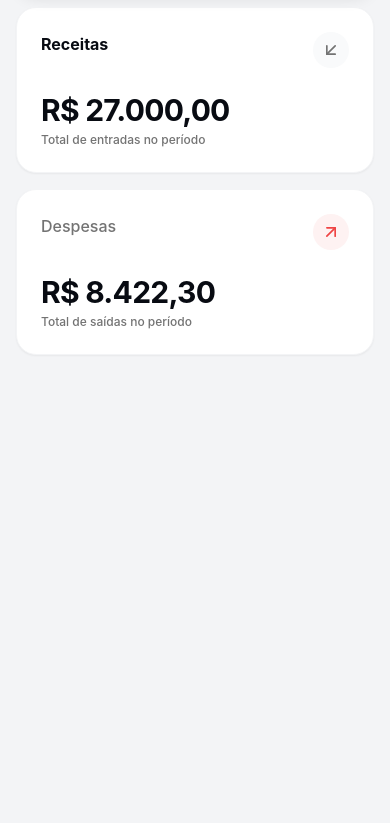
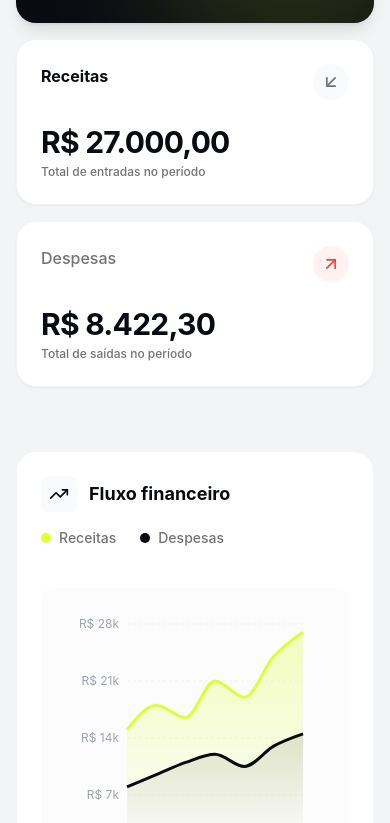
Before and after one commit to tuliocareli/mycash-plus, a React (Vite) app: page / in a window 390 px wide. Shown: the part 1177-2000 px from the top of the page. Before the commit the page ends 1596 px from the top, so only its background shows below. Built offline with nearby package versions, Linux system fonts and the light colour scheme.

Commit message:
fix: resolve mobile scroll and cutting issues on dashboard

```diff
--- a/package.json
+++ b/package.json
@@ -16,6 +16,7 @@
     "react": "^18.3.1",
     "react-dom": "^18.3.1",
     "react-router-dom": "^6.24.1",
+    "recharts": "^3.7.0",
     "tailwind-merge": "^2.3.0"
   },
   "devDependencies": {
--- /dev/null
+++ b/src/components/dashboard/FinancialFlowChart/index.tsx
@@ -0,0 +1,139 @@
+import { TrendingUp } from 'lucide-react';
+import {
+    AreaChart,
+    Area,
+    XAxis,
+    YAxis,
+    CartesianGrid,
+    Tooltip,
+    ResponsiveContainer
+} from 'recharts';
+
+const data = [
+    { month: 'Jan', income: 15000, expense: 8000 },
+    { month: 'Fev', income: 18000, expense: 9500 },
+    { month: 'Mar', income: 16500, expense: 11000 },
+    { month: 'Abr', income: 21000, expense: 12000 },
+    { month: 'Mai', income: 19000, expense: 10500 },
+    { month: 'Jun', income: 24000, expense: 13000 },
+    { month: 'Jul', income: 27000, expense: 14500 },
+];
+
+const formatYAxis = (value: number) => {
+    if (value >= 1000) {
+        return `R$ ${(value / 1000).toFixed(0)}k`;
+    }
+    return `R$ ${value}`;
+};
+
+const formatCurrency = (value: number) => {
+    return new Intl.NumberFormat('pt-BR', {
+        style: 'currency',
+        currency: 'BRL',
+    }).format(value);
+};
+
+const CustomTooltip = ({ active, payload, label }: any) => {
+    if (active && payload && payload.length) {
+        return (
+            <div className="bg-white p-4 border border-neutral-100 rounded-xl shadow-2xl">
+                <p className="text-sm font-bold text-neutral-1100 mb-2">{label}</p>
+                <p className="text-xs font-semibold text-brand-700">
+                    Receitas: {formatCurrency(payload[0].value)}
+                </p>
+                <p className="text-xs font-semibold text-neutral-1100 mt-1">
+                    Despesas: {formatCurrency(payload[1].value)}
+                </p>
+            </div>
+        );
+    }
+    return null;
+};
+
+export function FinancialFlowChart() {
+    return (
+        <div className="bg-white border border-neutral-200 rounded-2xl p-6 lg:p-10 w-full">
+            {/* Header */}
+            <div className="flex flex-col sm:flex-row sm:items-center justify-between gap-4 mb-10">
+                <div className="flex items-center gap-3">
+                    <div className="p-2 bg-neutral-100 rounded-lg">
+                        <TrendingUp className="w-5 h-5 text-neutral-1100" />
+                    </div>
+                    <h2 className="text-lg font-bold text-neutral-1100">Fluxo financeiro</h2>
+                </div>
+
+                {/* Legend */}
+                <div className="flex items-center gap-6">
+                    <div className="flex items-center gap-2">
+                        <div className="w-2.5 h-2.5 rounded-full bg-[#DFFE35]" />
+                        <span className="text-sm font-medium text-neutral-500">Receitas</span>
+                    </div>
+                    <div className="flex items-center gap-2">
+                        <div className="w-2.5 h-2.5 rounded-full bg-[#080B12]" />
+                        <span className="text-sm font-medium text-neutral-500">Despesas</span>
+                    </div>
+                </div>
+            </div>
+
+            {/* Chart Area */}
+            <div className="w-full h-[320px] bg-neutral-50/50 rounded-xl p-4 lg:p-6">
+                <ResponsiveContainer width="100%" height="100%">
+                    <AreaChart
+                        data={data}
+                        margin={{ top: 20, right: 30, left: 10, bottom: 10 }}
+                    >
+                        <defs>
+                            <linearGradient id="colorIncome" x1="0" y1="0" x2="0" y2="1">
+                                <stop offset="5%" stopColor="#DFFE35" stopOpacity={0.3} />
+                                <stop offset="95%" stopColor="#DFFE35" stopOpacity={0} />
+                            </linearGradient>
+                            <linearGradient id="colorExpense" x1="0" y1="0" x2="0" y2="1">
+                                <stop offset="5%" stopColor="#080B12" stopOpacity={0.1} />
+                                <stop offset="95%" stopColor="#080B12" stopOpacity={0} />
+                            </linearGradient>
+                        </defs>
+                        <CartesianGrid
+                            strokeDasharray="3 3"
+                            vertical={false}
+                            stroke="#E5E7EB"
+                            opacity={0.5}
+                        />
+                        <XAxis
+                            dataKey="month"
+                            axisLine={false}
+                            tickLine={false}
+                            tick={{ fontSize: 12, fill: '#9CA3AF' }}
+                            dy={10}
+                        />
+                        <YAxis
+                            axisLine={false}
+                            tickLine={false}
+                            tickFormatter={formatYAxis}
+                            tick={{ fontSize: 12, fill: '#9CA3AF' }}
+                        />
+                        <Tooltip
+                            content={<CustomTooltip />}
+                            cursor={{ stroke: '#E5E7EB', strokeWidth: 1 }}
+                        />
+                        <Area
+                            type="monotone"
+                            dataKey="income"
+                            stroke="#DFFE35"
+                            strokeWidth={3}
+                            fillOpacity={1}
+                            fill="url(#colorIncome)"
+                        />
+                        <Area
+                            type="monotone"
+                            dataKey="expense"
+                            stroke="#080B12"
+                            strokeWidth={3}
+                            fillOpacity={1}
+                            fill="url(#colorExpense)"
+                        />
+                    </AreaChart>
+                </ResponsiveContainer>
+            </div>
+        </div>
+    );
+}
--- a/src/components/layout/Layout.tsx
+++ b/src/components/layout/Layout.tsx
@@ -1,5 +1,6 @@
 import { useState } from 'react';
 import { Outlet } from 'react-router-dom';
+import clsx from 'clsx';
 import { Sidebar } from './Sidebar';
 import { HeaderMobile } from './HeaderMobile';
 
@@ -21,18 +22,17 @@ export function Layout() {
 
             {/* Main Content Wrapper */}
             <main
-                className={`
-          flex-1 w-full min-h-screen transition-all duration-300 ease-in-out
-
-          /* Desktop Margins: Sidebar width */
-          lg:ml-[280px]
-          ${isSidebarCollapsed ? 'lg:!ml-[88px]' : ''}
-
-          /* Mobile Margins: Header height compensation */
-          ml-0 mt-[72px] lg:mt-0
-        `}
+                className={clsx(
+                    "flex-1 w-full transition-all duration-300 ease-in-out",
+                    "lg:ml-[280px]",
+                    isSidebarCollapsed && "lg:!ml-[88px]",
+                    "ml-0"
+                )}
             >
-                <div className="container mx-auto px-4 py-8 lg:px-10 max-w-[1600px]">
+                <div className={clsx(
+                    "container mx-auto px-4 py-8 lg:px-10 max-w-[1600px]",
+                    "pt-[72px] lg:pt-8 pb-20 lg:pb-8"
+                )}>
                     <Outlet />
                 </div>
             </main>
--- a/src/pages/Dashboard/index.tsx
+++ b/src/pages/Dashboard/index.tsx
@@ -1,14 +1,15 @@
 import { DashboardHeader } from '../../components/dashboard/DashboardHeader';
 import { SummaryCards } from '../../components/dashboard/SummaryCards';
-
 import { CategoryCarousel } from '../../components/dashboard/CategoryCarousel';
+import { FinancialFlowChart } from '../../components/dashboard/FinancialFlowChart';
 
 export default function Dashboard() {
     return (
-        <div className="w-full">
+        <div className="w-full flex flex-col gap-8">
             <DashboardHeader />
             <CategoryCarousel />
             <SummaryCards />
+            <FinancialFlowChart />
             {/* Future Widgets Here */}
         </div>
     );
```
Also changed, not shown: 7 other files (tests, documents, lock files or other folders).
